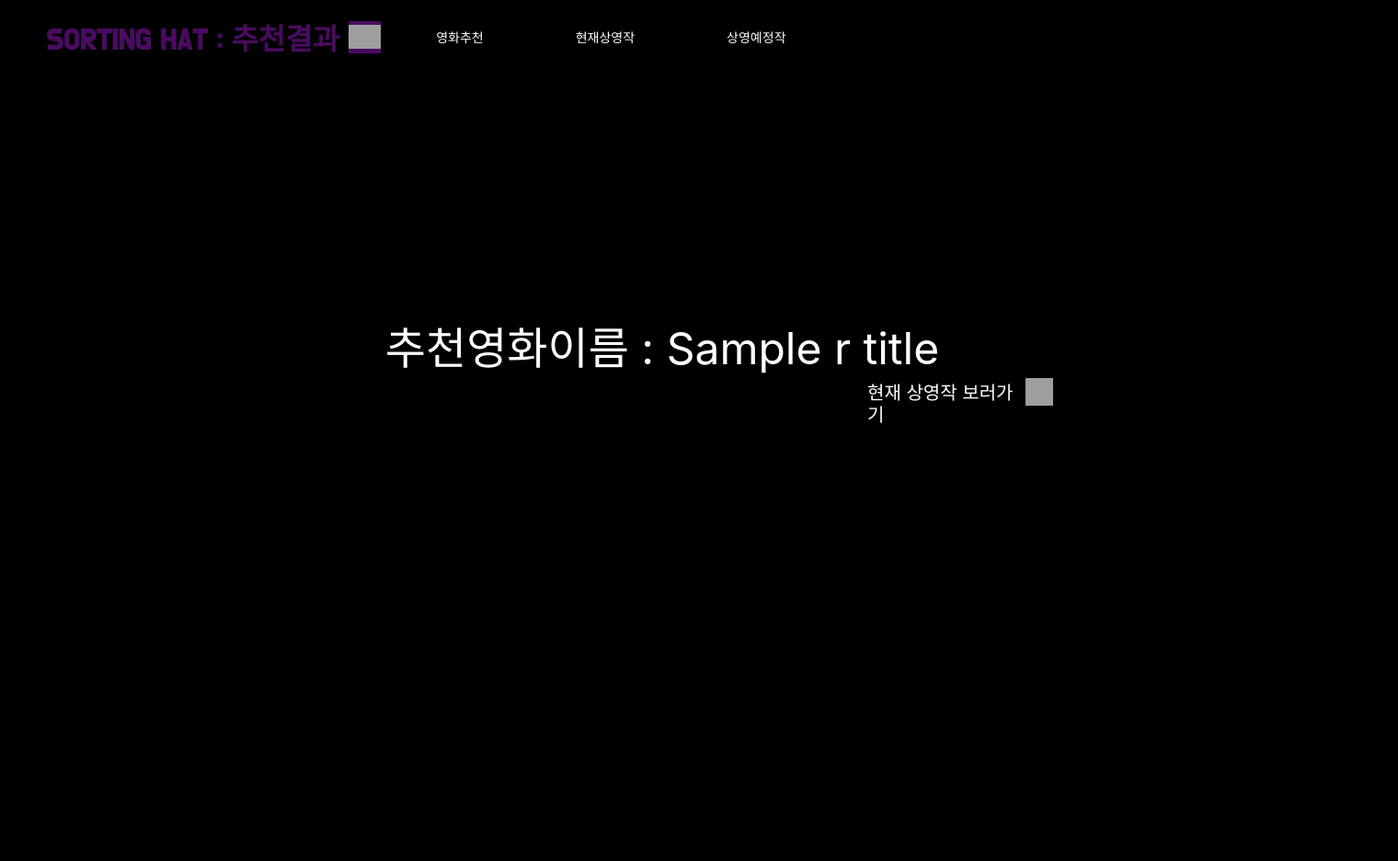
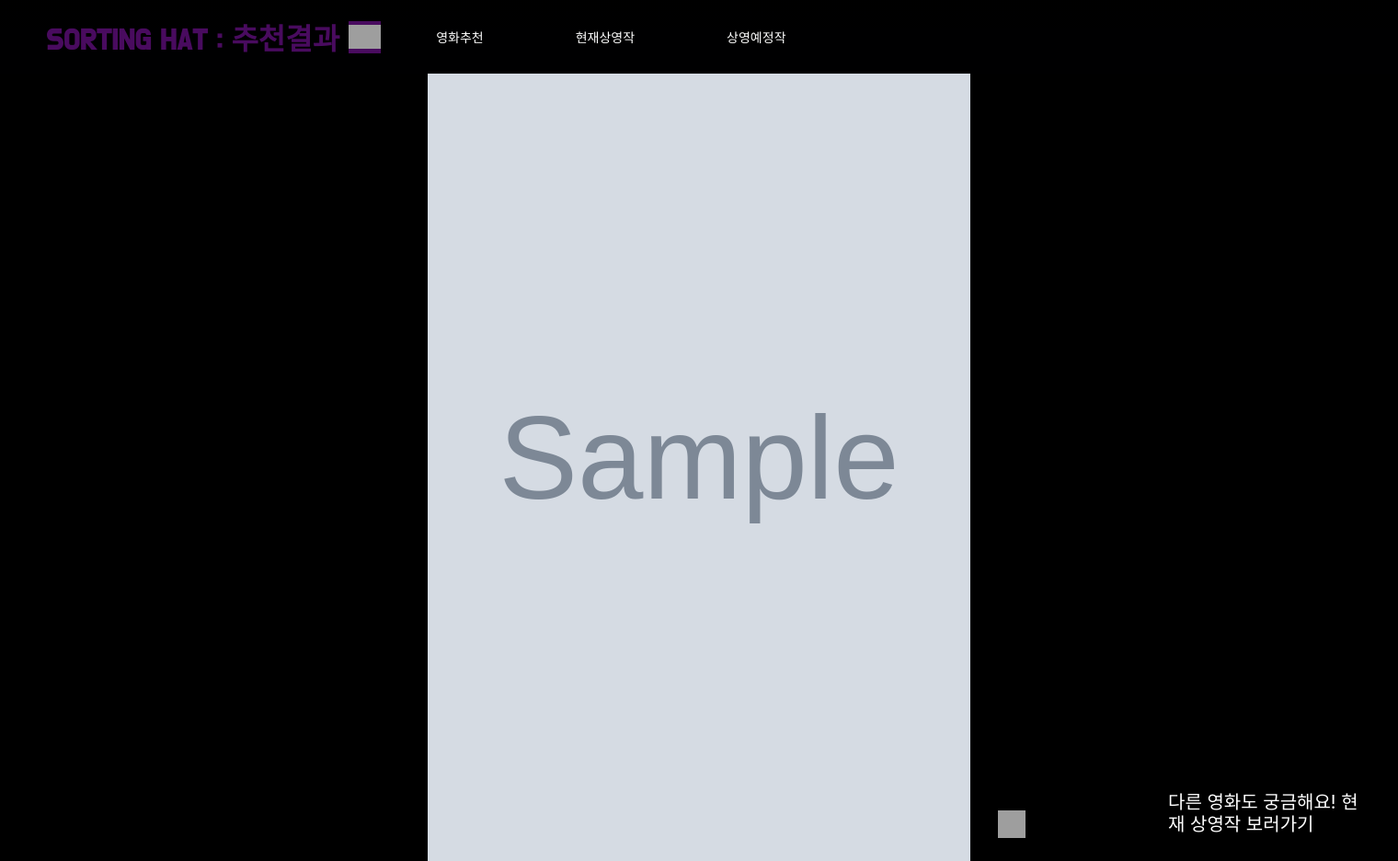
Before and after one commit to HANGHAE99-Group-04-Study/Sorting_Hat, a Flask app: template templates/result.html in a window 1520 px wide. Shown: the whole page at 92% size. Before the commit the page ends 460 px from the top, so only its background shows below. Run offline with Flask 2, Linux system fonts and the light colour scheme; the template is opened without the code that fills it: most values are stand-ins (such as "Sample title", 1, 10 or a date in 2020); grey boxes marked "Sample" are stand-in pictures; grey boxes are pictures that could not be loaded.

Commit message:
결과 페이지 수정

```diff
--- a/templates/result.html
+++ b/templates/result.html
@@ -13,29 +13,12 @@
             font-size: 14px;
         }
 
-        .txt {
-            position: absolute;
-            width: 1440px;
-            height: 60px;
-            left: 0px;
-            top: 350px;
-
-            font-family: 'Inter';
-            font-style: normal;
-            font-weight: 400;
-            font-size: 48px;
-            line-height: 58px;
-            text-align: center;
-
-            color: #FFFFFF;
-        }
-
         .subtxt {
             position: absolute;
-            width: 172px;
+            width: 220px;
             height: 24px;
-            left: 943px;
-            top: 415px;
+            left: 1270px;
+            top: 860px;
 
             font-family: 'Inter';
             font-style: normal;
@@ -50,11 +33,21 @@
             position: absolute;
             width: 30px;
             height: 30px;
-            left: 1115px;
-            top: 411px;
+            right: 405px;
+            top: 881px;
 
-            background-image: url("https://s3-alpha-sig.figma.com/img/3905/3641/8d2f9bc0e7986e42cf36cad46ee4345c?Expires=1661731200&Signature=EKEltRCVhvHBPn7KpAqGzhDBcafXTAKehOItqCH3seQQqYSKJpVVP5BCHmWJ~Xwz~ZA-prduAIpD2BfewnNhxrEi8ljTn1J3OXZRGO~HVb~MsGKCKTaXOQ4zwcFoPgASb7kJmDliTdwYQjsSFfLTyRiZZJKW4CIQ9RObWAuBeG7n7HEwTTn05q1POYFS6VAs70HhuFnVk9lcrBUctJsFIYAnnA0WtHzR99HlQlkf5XonF0HccdQyD9DtktWeXoDG9dFDQpwJad--cI~3gAX9hUZF4PXYle17O1faDviZaumqfgH3G7UvctZRzW9gQp4rFleKVCOSpo2DINUpbldLnA__&Key-Pair-Id=APKAINTVSUGEWH5XD5UA");
+            background-image: url("https://cdn1.iconfinder.com/data/icons/unicons-line-vol-1/24/arrow-circle-right-512.png");
             background-size: 30px;
+        }
+         .poster {
+             width: 590px;
+             height: 875px;
+             position: static;
+             margin: 0 auto;
+             margin-top: 4%;
+             background-image: url({{ r_image }});
+             background-size: cover;
+             background-position: center;
         }
     </style>
 </head>
@@ -68,10 +61,10 @@
         <a href="schedule">상영예정작</a>
     </div>
     <!-- END HEAD BAR-->
-    <div class="txt">추천영화이름 : {{r_title}}</div>
-    <div class="subtxt">현재 상영작 보러가기</div>
+    <div class="poster"></div>
+    <div class="subtxt">다른 영화도 궁금해요! 현재 상영작 보러가기</div>
 
-    <a href="상영예정작 페이지 링크">
+    <a href="http://localhost:5000/showing">
         <div class="con"></div>
     </a>
 </body>
```
